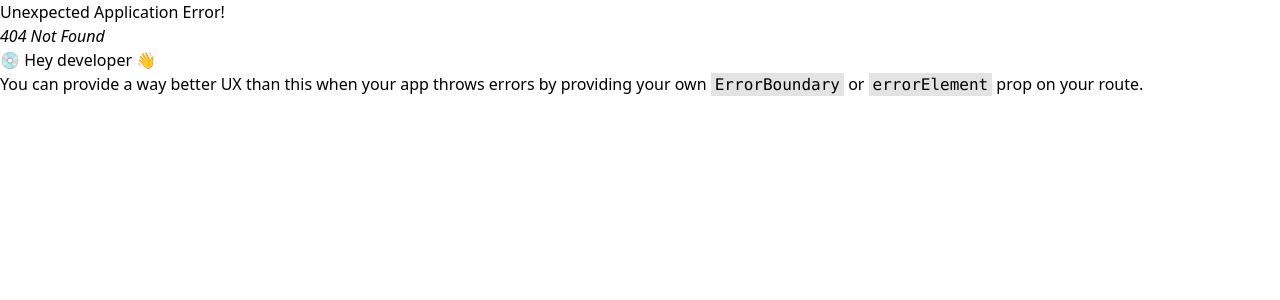
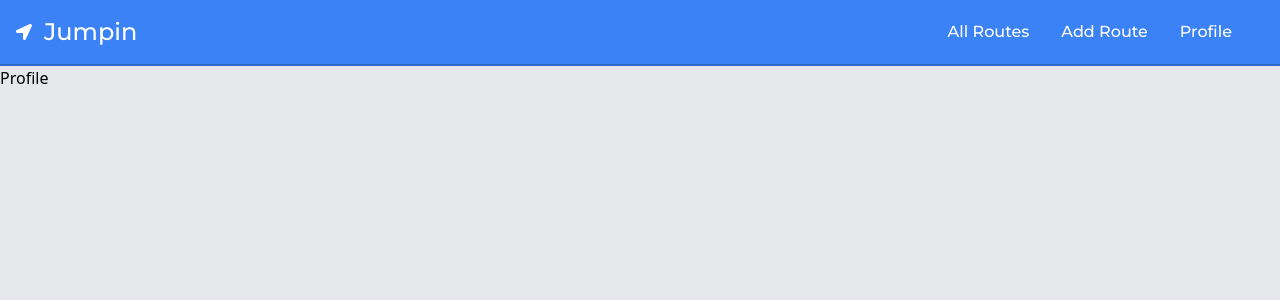
Before and after one commit to IzetDelibasic/jumpin-frontend, a React (Vite) app: page /dashboard/profile in a window 1280 px wide. Before the commit this address had no page. Shown: the top 300 px of the page. Built offline with nearby package versions, Linux system fonts and the light colour scheme; no server answers.

Commit message:
Importing links constant and connecting links with navbar

```diff
--- a/src/components/Navbar/Navbar.jsx
+++ b/src/components/Navbar/Navbar.jsx
@@ -1,13 +1,17 @@
 import React from "react";
 import { FaLocationArrow } from "react-icons/fa";
 import { useDashboardContext } from "../../pages/Dashboard/Dashboard";
+import { Links } from "../../constants/LinksConstant";
 
 const Navbar = () => {
   const { firstName, lastName, email, phoneNumber } = useDashboardContext();
   return (
-    <div className="bg-blue-400 border-b-2 border-black border-opacity-20 font-montserrat">
+    <div className="bg-blue-500 border-b-2 border-black border-opacity-20 font-montserrat">
       <div className="max-w-screen-xl flex flex-wrap items-center justify-between mx-auto p-4">
-        <a href="/" className="flex items-center space-x-3 rtl:space-x-reverse">
+        <a
+          href="/dashboard"
+          className="flex items-center space-x-3 rtl:space-x-reverse"
+        >
           <FaLocationArrow className="text-white cursor-pointer" />
           <div className="self-center text-2xl font-medium font-montserrat whitespace-nowrap text-white">
             Jumpin
@@ -15,7 +19,7 @@ const Navbar = () => {
         </a>
         <div className="hidden w-full md:block md:w-auto">
           <ul className="font-medium flex flex-col p-4 md:p-0 mt-4 border border-gray-100 rounded-lg md:flex-row md:space-x-8 rtl:space-x-reverse md:mt-0 md:border-0 dark:bg-gray-800 md:dark:bg-gray-900 dark:border-gray-700">
-            {/* {links.map((link, index) => (
+            {Links.map((link, index) => (
               <li key={index}>
                 <a
                   href={link.href}
@@ -24,7 +28,7 @@ const Navbar = () => {
                   {link.title}
                 </a>
               </li>
-            ))} */}
+            ))}
             <li>
               <a className="block py-2 px-3 text-white rounded hover:bg-gray-100 md:hover:bg-transparent md:border-0 md:hover:text-bluePurple md:p-0">
                 {firstName} {lastName}
--- /dev/null
+++ b/src/constants/LinksConstant.js
@@ -0,0 +1,14 @@
+export const Links = [
+  {
+    title: "All Routes",
+    href: "/dashboard",
+  },
+  {
+    title: "Add Route",
+    href: "/dashboard/add-route",
+  },
+  {
+    title: "Profile",
+    href: "/dashboard/profile",
+  },
+];
--- /dev/null
+++ b/src/pages/AddRoute/AddRoute.jsx
@@ -0,0 +1,7 @@
+import React from "react";
+
+const AddRoute = () => {
+  return <div>AddRoute</div>;
+};
+
+export default AddRoute;
--- a/src/pages/AllRoutes/AllRoutes.jsx
+++ b/src/pages/AllRoutes/AllRoutes.jsx
@@ -7,10 +7,16 @@ const AllRoutes = () => {
 
   return (
     <div>
-      <div className="container mx-auto p-4">
+      <h1 className="text-[2rem] font-medium text-center text-white mt-4 font-montserrat bg-blue-500 w-[70%] lg:w-[40%] mx-auto rounded-xl rounded-br-none shadow-xl">
+        Find Your Destination - Jumpin Routes
+      </h1>
+      <div className="flex font-montserrat mx-auto p-4">
         {data.length > 0 ? (
           data.map((item, index) => (
-            <div className="bg-white rounded-lg shadow-md p-6 mb-4" key={index}>
+            <div
+              className="bg-white rounded-lg shadow-md p-6 mb-4 lg:w-[20%] lg:mr-4 text-center"
+              key={index}
+            >
               <div className="mb-4">
                 <h2 className="text-xl font-bold">
                   {item.user.firstName} {item.user.lastName}
--- /dev/null
+++ b/src/pages/Profile/Profile.jsx
@@ -0,0 +1,7 @@
+import React from "react";
+
+const Profile = () => {
+  return <div>Profile</div>;
+};
+
+export default Profile;
--- a/src/pages/index.js
+++ b/src/pages/index.js
@@ -1,3 +1,5 @@
+export { default as AddRoute } from "./AddRoute/AddRoute.jsx";
+
 export { default as AllRoutes } from "./AllRoutes/AllRoutes.jsx";
 
 export { default as Dashboard } from "./Dashboard/Dashboard.jsx";
@@ -8,4 +10,6 @@ export { default as Landing } from "./Landing/Landing.jsx";
 
 export { default as Login } from "./Login/Login.jsx";
 
+export { default as Profile } from "./Profile/Profile.jsx";
+
 export { default as Register } from "./Register/Register.jsx";
```
Also changed, not shown: src/App.jsx (+13 -3 lines).
